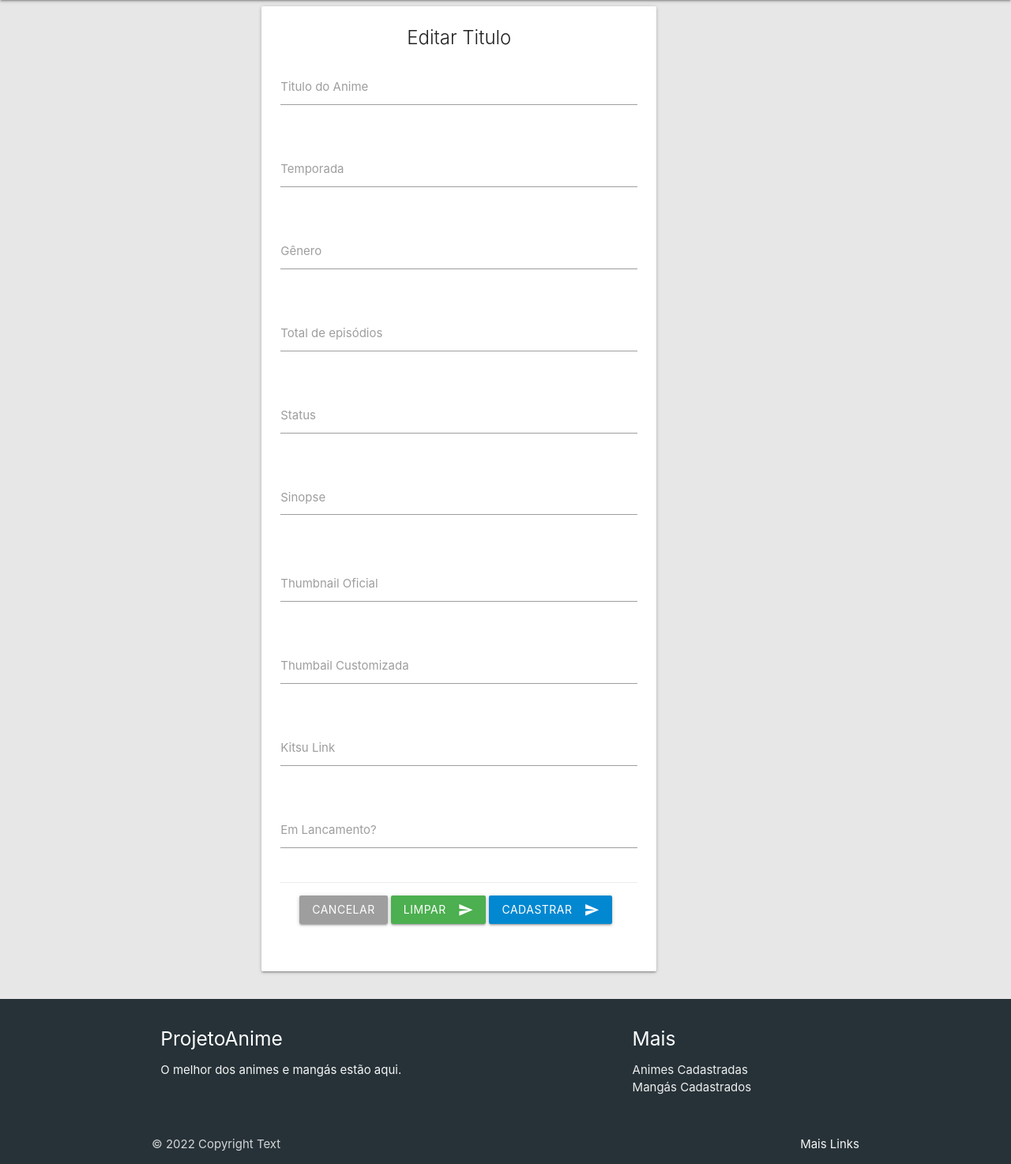
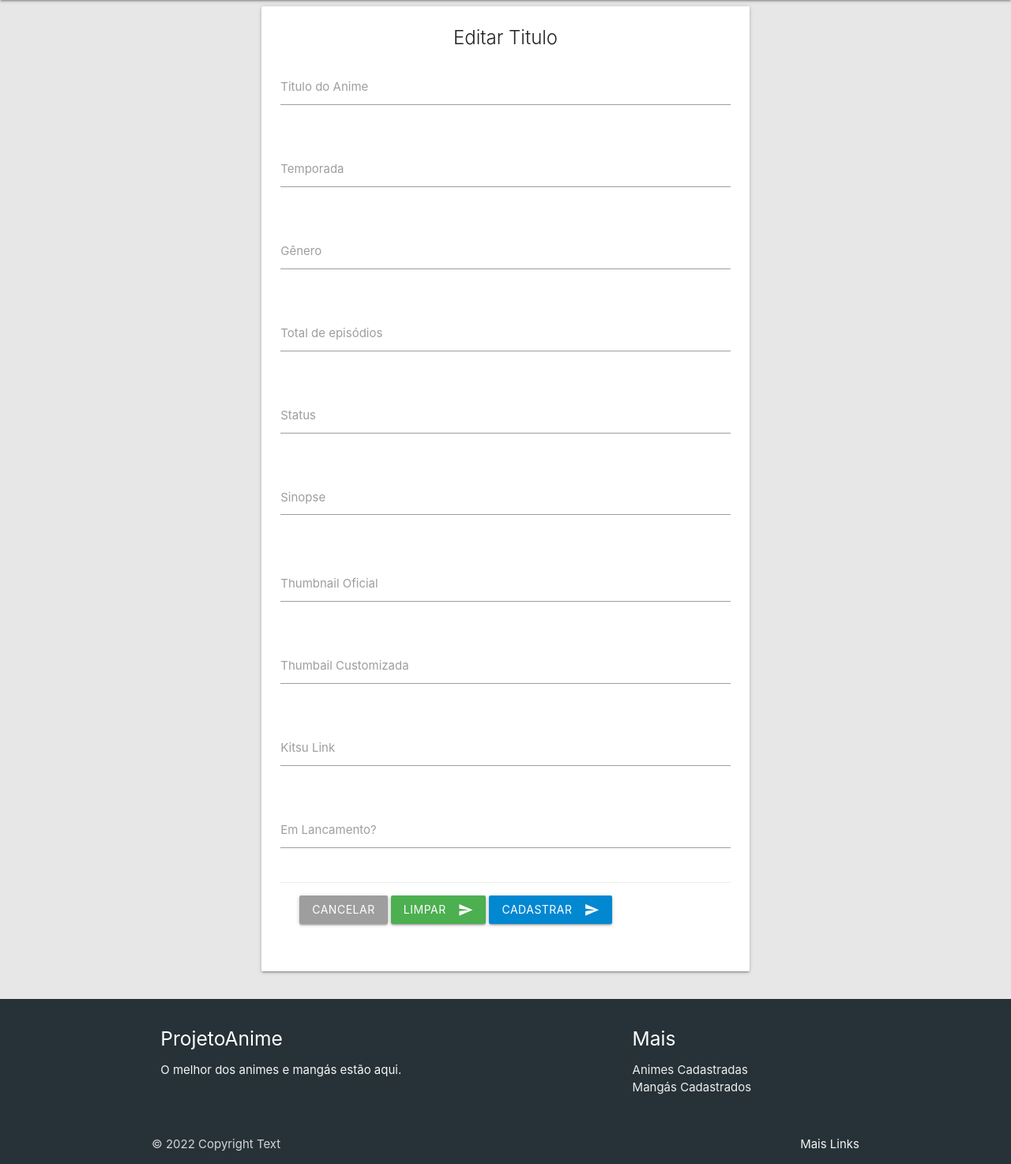
Before and after one commit to janderson-code/Projeto-AniManga, a Django app: page /animes/editar-anime/1/ in a window 1280 px wide. Shown: the part 248-1722 px from the top of the page at 79% size. Run offline with Django 4.2, Linux system fonts and the light colour scheme; some libraries are stand-ins or nearby versions.

Commit message:
css do card texto alinhado
p style="word-wrap:break-all; height: 5em "><a href="# ">{{name}}</a></p>

```diff
--- a/animanga/static/style.css
+++ b/animanga/static/style.css
@@ -77,13 +77,3 @@ Animação de carrossel
         margin-left: -400%;
     }
 }
-
-
-/*Css para deixar o car alinhado definindo limite de texto*/
-
-.card {
-    max-width: 500px;
-    white-space: nowrap;
-    overflow: hidden;
-    text-overflow: ellipsis;
-}
--- a/animanga/templates/animanga/includes/title-card-img.html
+++ b/animanga/templates/animanga/includes/title-card-img.html
@@ -5,7 +5,7 @@
     <div class="card-content">
         <span class="card-title activator grey-text text-darken-4"><span
                 class="card-title"></span><i class="material-icons right">more_vert</i></span>
-        <p><a href="#">{{name}}</a></p>
+        <p style="word-wrap:break-all; height: 5em "><a href="# ">{{name}}</a></p>
 
     </div>
     <div class="card-reveal ">
```
